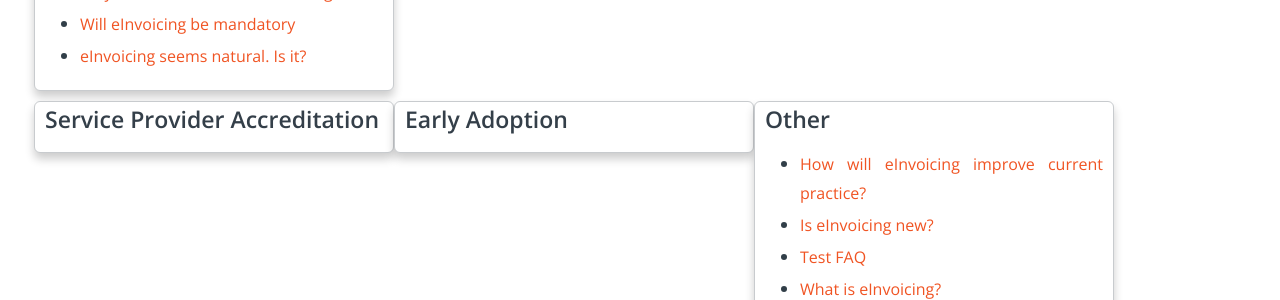
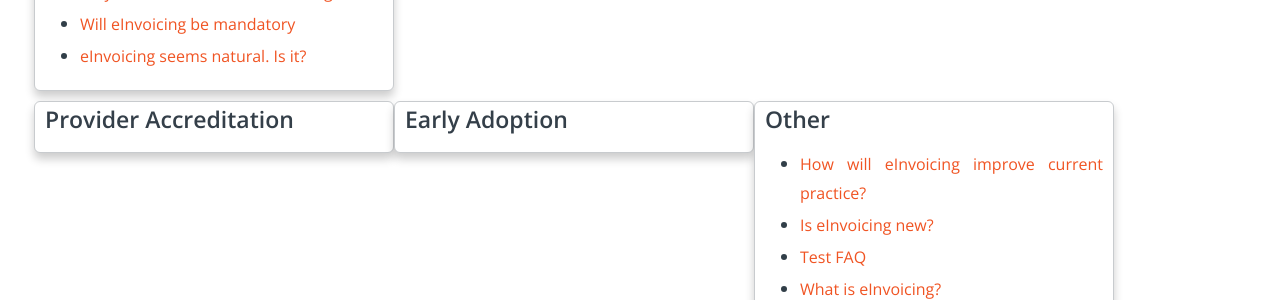
Before and after one commit to Digital-Business-Council/Digital-Business-Council.github.io, a Jekyll site: the page built from pages/business-zone/blogs/faq-landing-page.md, in a window 1280 px wide. Shown: the part 609-909 px from the top of the page. Built offline with Jekyll 4.4.1, drawn with Linux system fonts in a browser that asks for light colours.

Commit message:
Update faq-landing-page.md

```diff
--- a/pages/business-zone/blogs/faq-landing-page.md
+++ b/pages/business-zone/blogs/faq-landing-page.md
@@ -46,7 +46,7 @@ Choose a category to find the help you need.
 </div>
 
 <div class="faq-category">
-    <h3>Service Provider Accreditation</h3>
+    <h3>Provider Accreditation</h3>
     <ul>
             {% for faq-page in sorted_faqs %}
             {% if faq-page.categories contains "accreditation" %}
```
